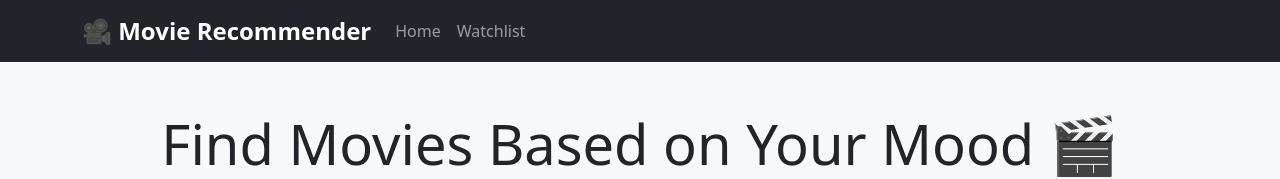
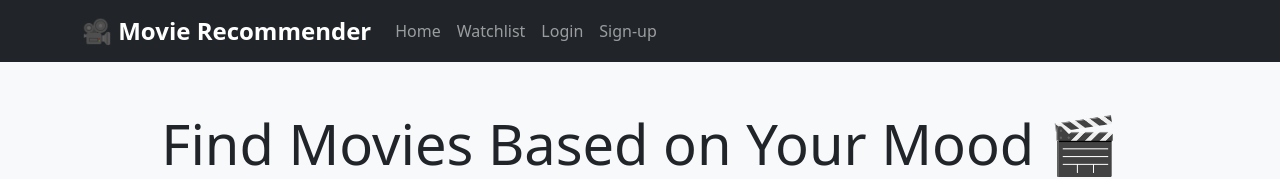
Before and after one commit to rose-kaks/Movie-Recommender, a React (Create React App) app: page / in a window 1280 px wide. Shown: the top 179 px of the page. Built offline with nearby package versions, Linux system fonts and the light colour scheme.

Commit message:
login/signup

```diff
--- a/src/components/Navbar.js
+++ b/src/components/Navbar.js
@@ -6,15 +6,7 @@ const Navbar = () => {
         <nav className="navbar navbar-expand-lg navbar-dark bg-dark">
             <div className="container">
                 <Link className="navbar-brand" to="/">🎥 Movie Recommender</Link>
-                <button
-                    className="navbar-toggler"
-                    type="button"
-                    data-bs-toggle="collapse"
-                    data-bs-target="#navbarNav"
-                    aria-controls="navbarNav"
-                    aria-expanded="false"
-                    aria-label="Toggle navigation"
-                >
+                <button className="navbar-toggler" type="button" data-bs-toggle="collapse" data-bs-target="#navbarNav" aria-controls="navbarNav" aria-expanded="false" aria-label="Toggle navigation">
                     <span className="navbar-toggler-icon"></span>
                 </button>
                 <div className="collapse navbar-collapse" id="navbarNav">
@@ -25,6 +17,12 @@ const Navbar = () => {
                         <li className="nav-item">
                             <Link className="nav-link" to="/watchlist">Watchlist</Link>
                         </li>
+                        <li className="nav-item">
+                            <Link className="nav-link" to="/Login">Login</Link>
+                        </li>
+                        <li className="nav-item">
+                            <Link className="nav-link" to="/Signup">Sign-up</Link>
+                        </li>
                     </ul>
                 </div>
             </div>
```
